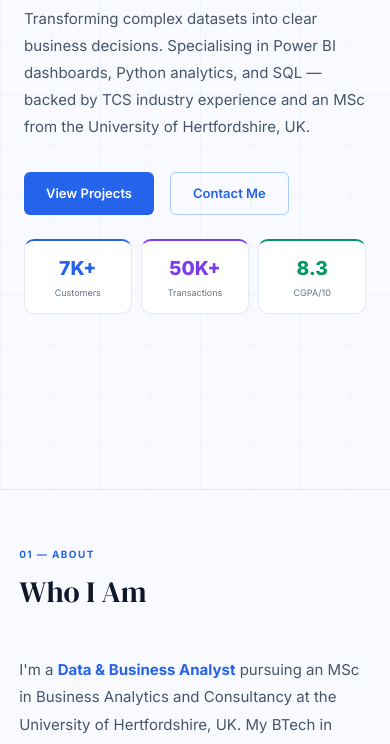
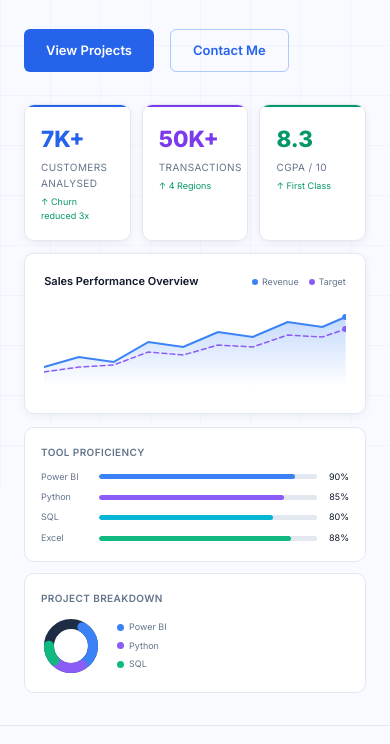
Before and after one commit to nishithakotha05/Portfolio, a plain HTML site: page index.html in a window 390 px wide. Shown: the part 355-1099 px from the top of the page. Drawn offline with Linux system fonts and the light colour scheme.

Commit message:
Update index.html

```diff
--- a/index.html
+++ b/index.html
@@ -217,8 +217,10 @@ footer{border-top:1px solid var(--border);padding:1.5rem 2rem;text-align:center;
 
 @media(max-width:768px){
   .hero{grid-template-columns:1fr;padding:5rem 1.5rem 2rem;gap:2rem}
-  .dashboard{display:none}
-  .mobile-stats{display:grid!important}
+  .dashboard{display:flex!important;opacity:1!important;animation:none!important}
+  .dash-top{grid-template-columns:1fr 1fr 1fr}
+  .dash-bottom{grid-template-columns:1fr}
+  .mobile-stats{display:none!important}
   .about-grid{grid-template-columns:1fr}
   nav{padding:0 1rem}
   .nav-links{gap:0.8rem}
@@ -229,7 +231,6 @@ footer{border-top:1px solid var(--border);padding:1.5rem 2rem;text-align:center;
   .skills-grid{grid-template-columns:1fr 1fr}
   .certs-grid{grid-template-columns:1fr 1fr}
   .stats-grid{grid-template-columns:1fr 1fr}
-  .dash-top{grid-template-columns:1fr 1fr 1fr}
 }
 </style>
 </head>
```
